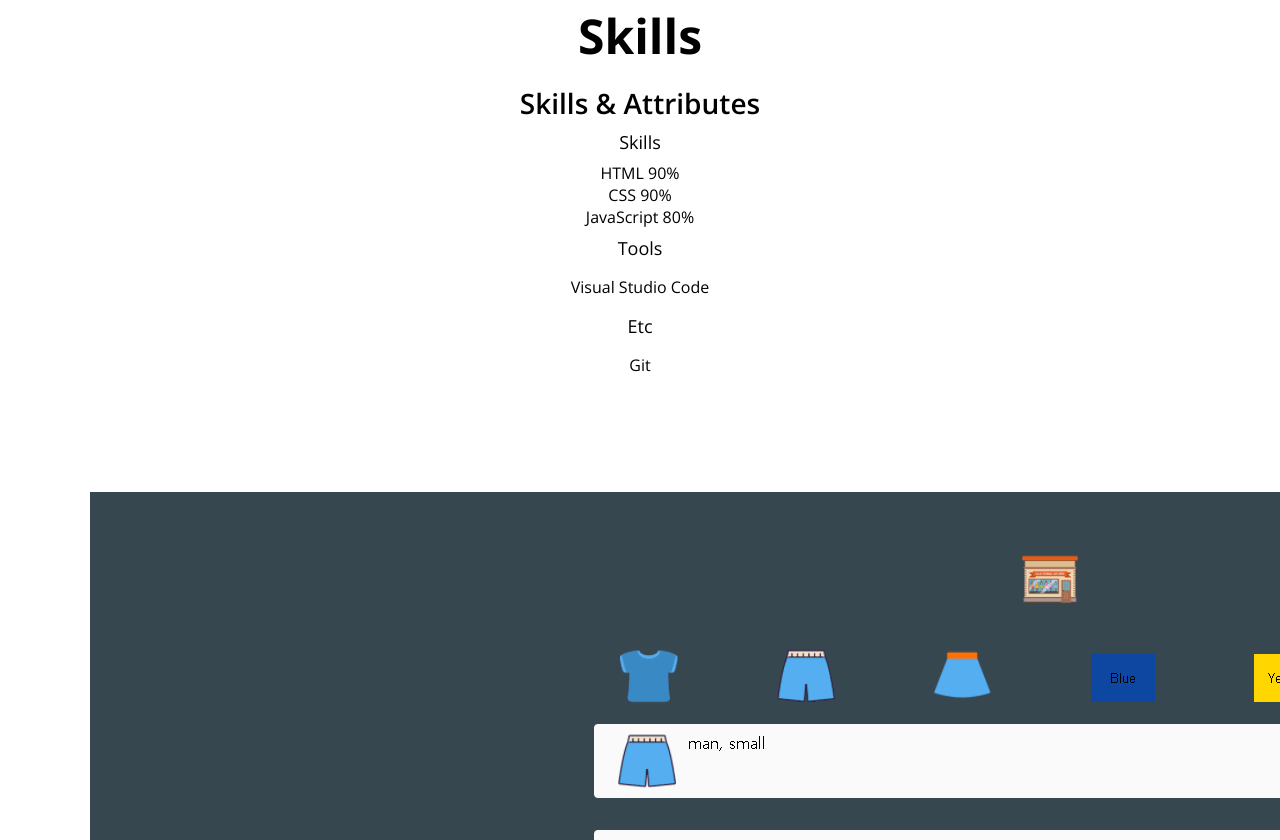
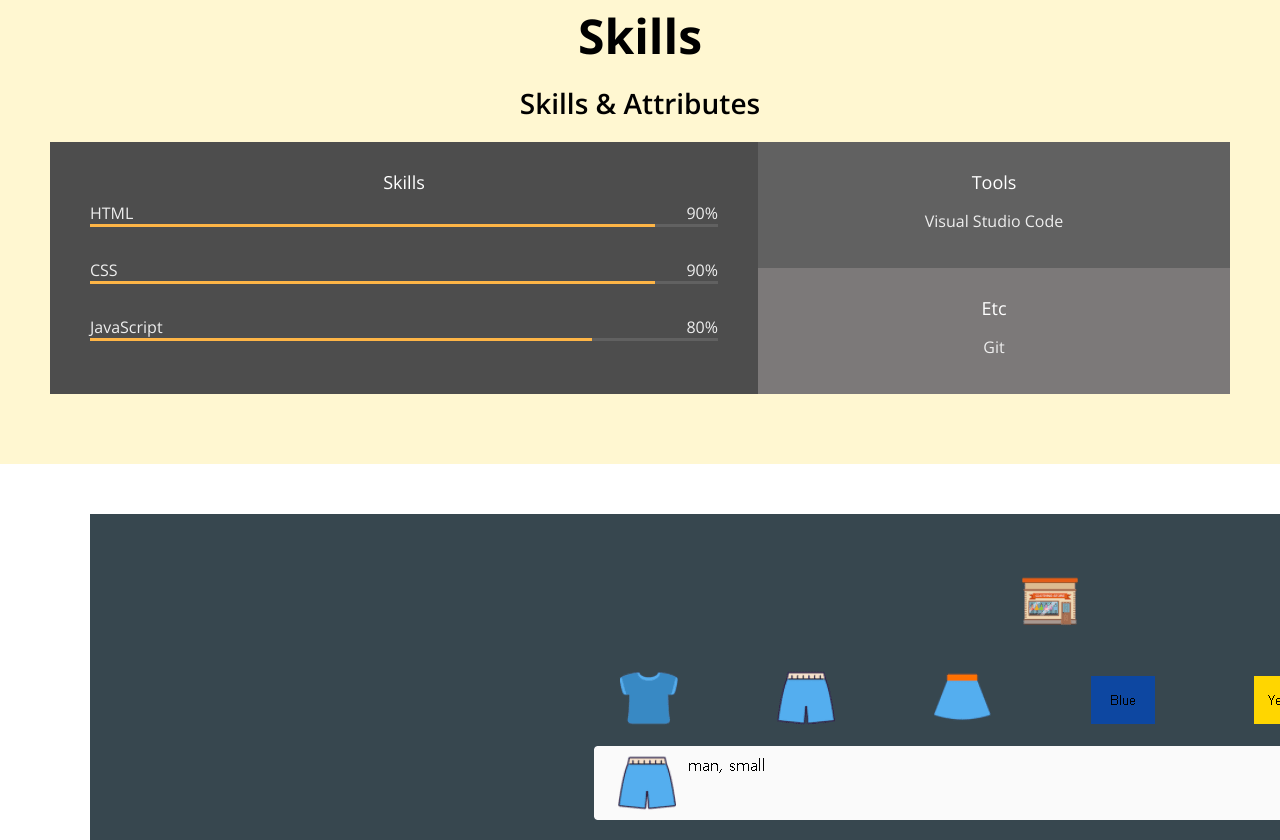
Before and after one commit to HyungjunJeon/Portfolio, a plain HTML site: page index.html in a window 1280 px wide. Shown: the part 1333-2173 px from the top of the page. Drawn offline with nearby package versions, Linux system fonts and the light colour scheme.

Commit message:
CSS: Skills

```diff
--- a/index.html
+++ b/index.html
@@ -37,7 +37,7 @@
         <button class="home__contact">Contact Me</button>
     </section>
     <!-- About-->
-    <section id="about" class="section">
+    <section id="about" class="section section__container">
         <h1>About Me</h1>
         <p>프론트엔드 개발자가 되기 위해 노력중인 전형준입니다<br> HTML, CSS, JavaScript의 기본기부터 차근차근 다져왔습니다<br> 현재는 React를 공부하고 있습니다 </p>
         <div class="about__majors">
@@ -70,7 +70,8 @@
     </section>
     <!-- Skills-->
     <section id="skills" class="section">
-        <h1>Skills</h1>
+        <div class="section__container">
+            <h1>Skills</h1>
         <h2>Skills & Attributes</h2>
         <div class="skillset">
             <div class="skillset__left">
@@ -81,7 +82,7 @@
                         <span>90%</span>
                     </div>
                     <div class="skill__bar">
-                        <div class="skill__value"></div>
+                        <div class="skill__value" style="width: 90%;"></div>
                     </div>
                 </div>
                 <div class="skill">
@@ -90,7 +91,7 @@
                         <span>90%</span>
                     </div>
                     <div class="skill__bar">
-                        <div class="skill__value"></div>
+                        <div class="skill__value" style="width: 90%;"></div>
                     </div>
                 </div>
                 <div class="skill">
@@ -99,7 +100,7 @@
                         <span>80%</span>
                     </div>
                     <div class="skill__bar">
-                        <div class="skill__value"></div>
+                        <div class="skill__value" style="width: 80%;"></div>
                     </div>
                 </div>
             </div>
@@ -118,9 +119,10 @@
                 </div>
             </div>
         </div>
+        </div>
     </section>
     <!-- Work-->
-    <section id="work" class="section">
+    <section id="work" class="section section__container">
         <div class="work__projects">
             <div class="work__project">
                 <a href="https://hyungjunjeon.github.io/Online-Shoppingmall-Minigame/" class="project" target="blank">
--- a/style.css
+++ b/style.css
@@ -157,6 +157,10 @@
 .section {
     padding: 50px;
     text-align: center;
+    margin: auto;
+}
+
+.section__container {
     max-width: 1200px;
     margin: auto;
 }
@@ -215,3 +219,58 @@
 .institution__period {
     font-size: var(--font-micro);
 }
+
+/* Skills */
+#skills {
+    background-color: var(--color-yellow);
+}
+
+.skillset {
+    display: flex;
+    background-color: var(--color-light-grey);
+    color: var(--color-light-white);
+    margin: 20px 0;
+}
+
+.skillset__title {
+    color: var(--color-white);
+}
+
+.skillset__left {
+    flex-basis: 60%;
+    background-color: var(--color-dark-grey);
+    padding: 20px 40px;
+}
+
+.skill {
+    margin-bottom: 32px;
+}
+
+.skill__desciription {
+    display: flex;
+    justify-content: space-between;
+}
+
+.skill__bar {
+    width: 100%;
+    height: 3px;
+    background-color: var(--color-grey);
+}
+
+.skill__value {
+    height: 3px;
+    background-color: var(--color-orange);
+}
+
+.skillset__right {
+    flex-basis: 40%;
+}
+
+.tools {
+    background-color: var(--color-grey);
+}
+
+.tools,
+.etc {
+    padding: 20px;
+}
```
